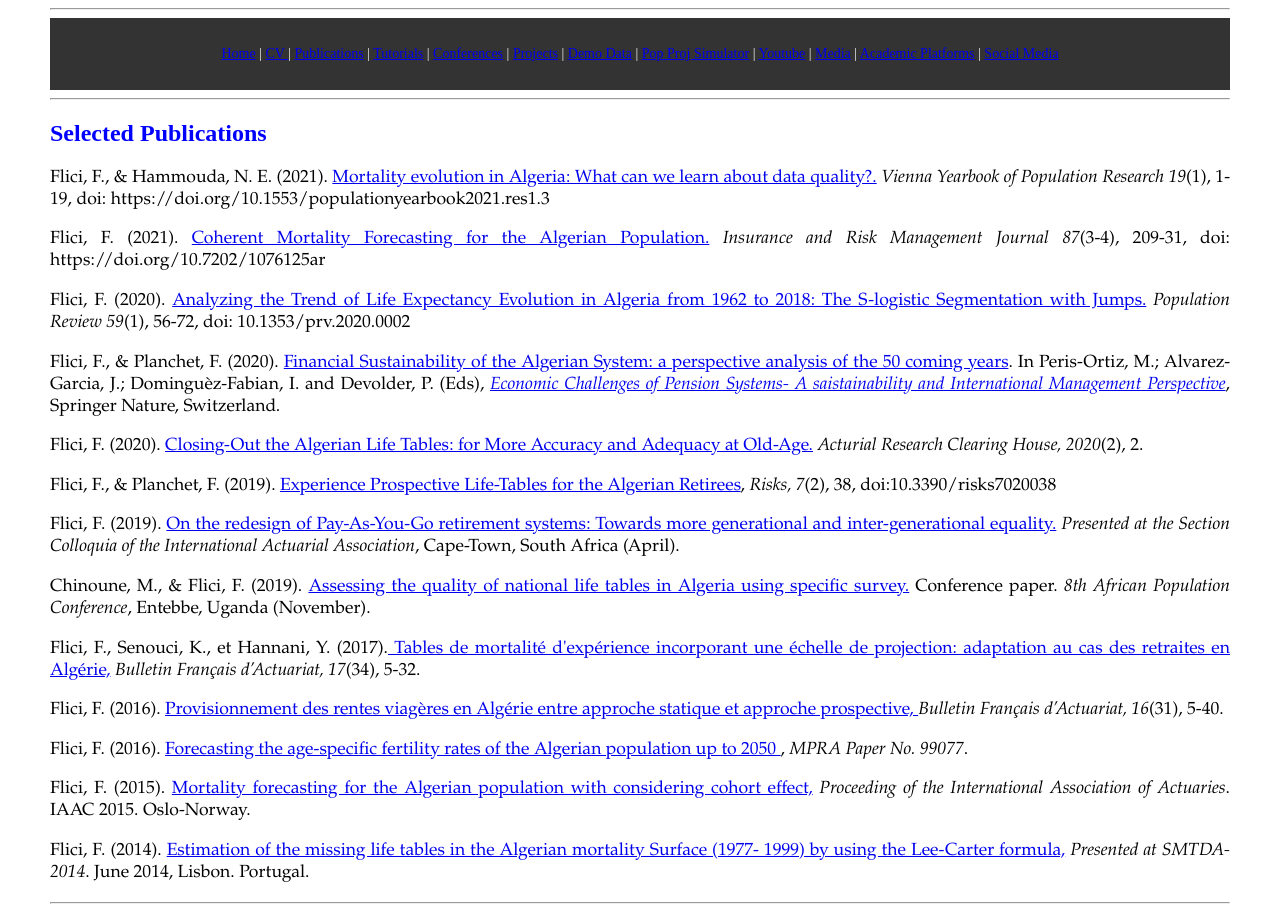
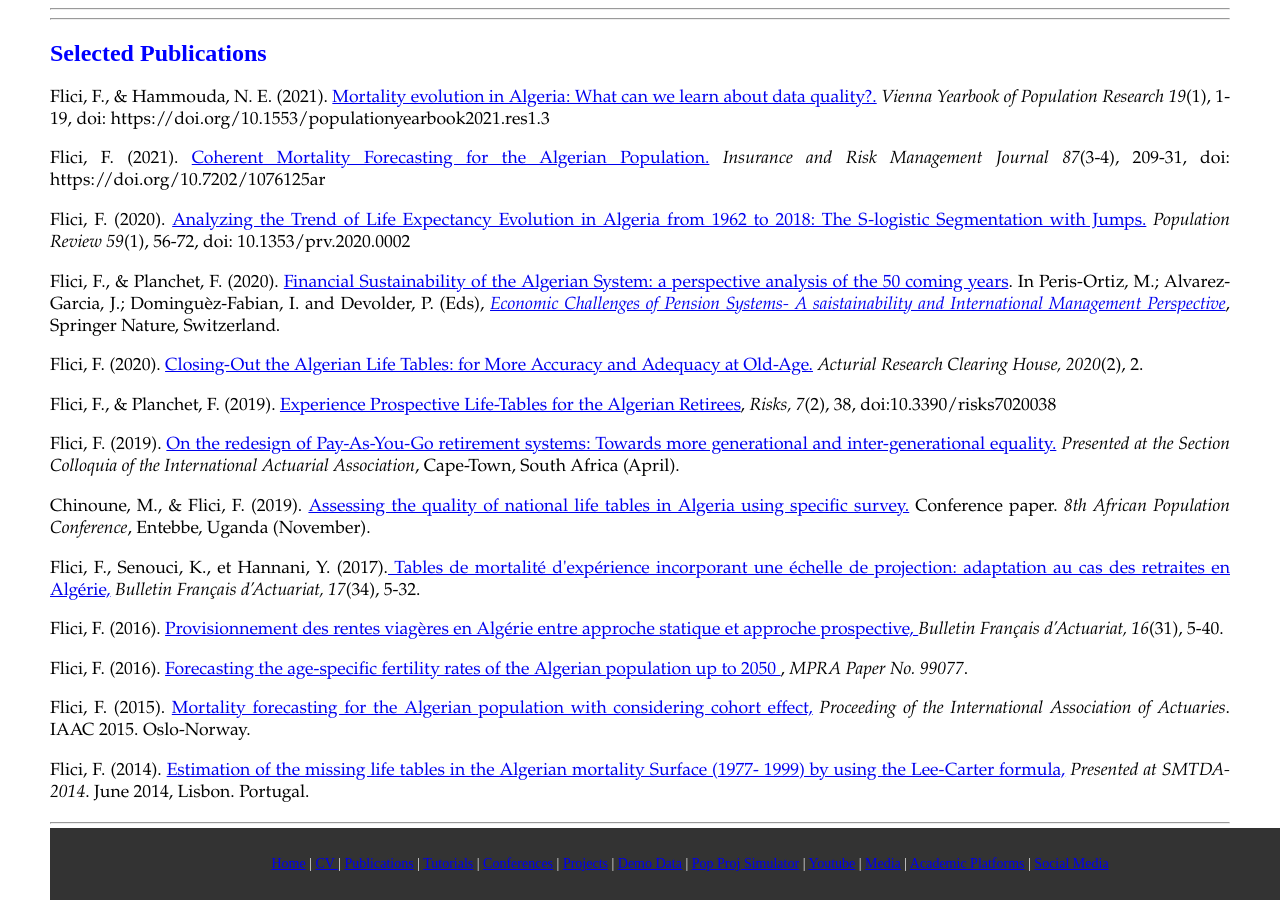
Before and after one commit to Farid-FLICI/farid-flici.github.io, a Jekyll site: the page pub.html, which Jekyll copies as it is, in a window 1280 px wide. Built offline with Jekyll 4.4.1, drawn with Linux system fonts in a browser that asks for light colours.

Commit message:
Update pub.html

```diff
--- a/pub.html
+++ b/pub.html
@@ -46,10 +46,10 @@ h3 {
 }
 
 .topnav {
-  position: relative;
   overflow: hidden;
-  top: 0;
-  left: 0;
+  position: fixed;
+  bottom: 0;
+  width: 100%;
   background-color: #333;
 }
 
```
